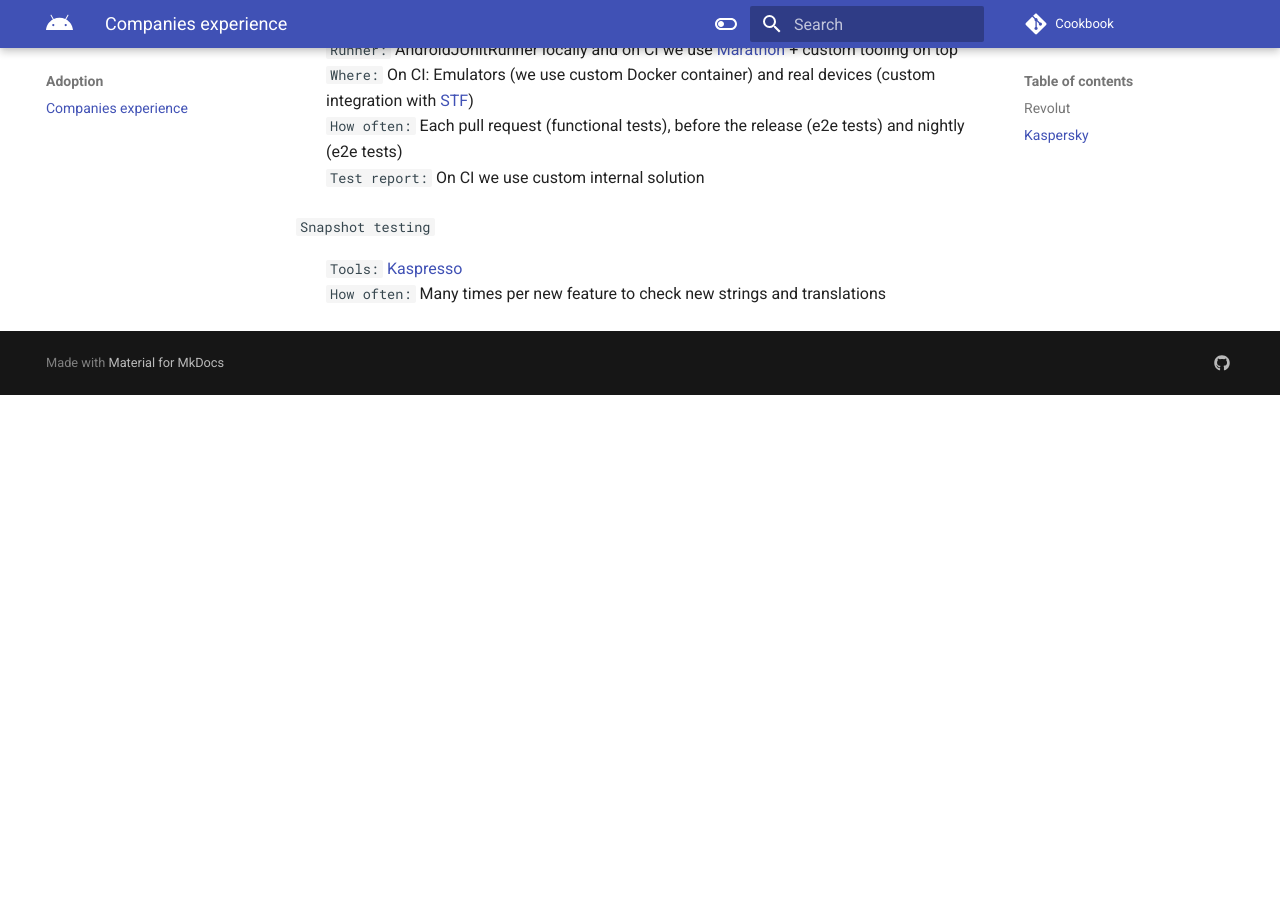
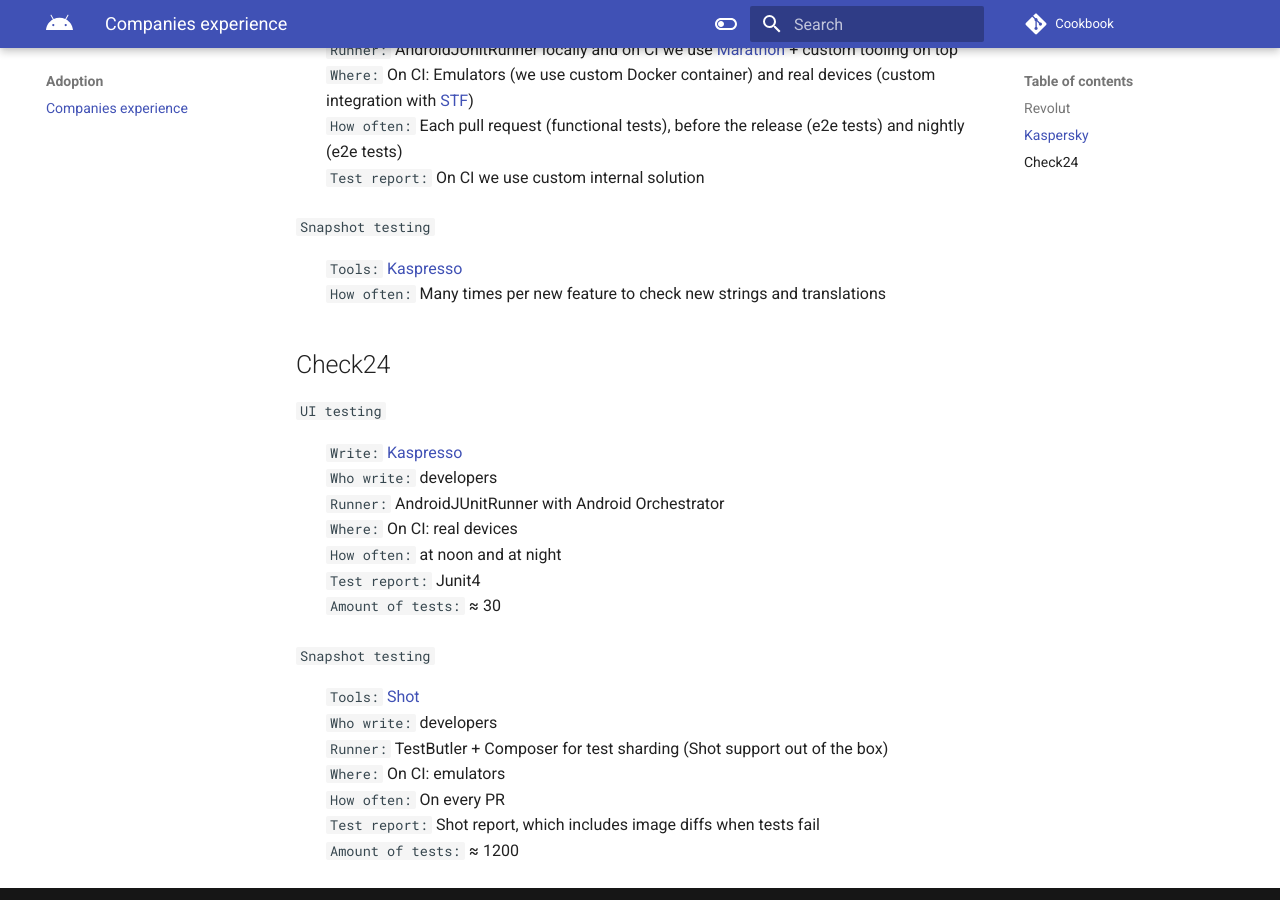
Before and after one commit to android-ui-testing/Cookbook, an MkDocs documentation site: the page built from docs/content/adoption/companies_experience.md, in a window 1280 px wide and 900 px high, scrolled down 1072 px. Built offline with MkDocs 1.6.1 and Material for MkDocs 9.7.7, drawn with Linux system fonts in a browser that asks for light colours; comment, search, counter and statistics services are not loaded; before the commit the page ends 1467 px from its top, so only the background shows below that.

Commit message:
Add experience at Check24

```diff
--- a/docs/content/adoption/companies_experience.md
+++ b/docs/content/adoption/companies_experience.md
@@ -49,3 +49,28 @@
 
 :   `Tools:` [Kaspresso](https://github.com/KasperskyLab/Kaspresso) <br>
 `How often:` Many times per new feature to check new strings and translations
+
+
+
+## Check24
+
+`UI testing`
+
+
+: `Write:` [Kaspresso](https://github.com/KasperskyLab/Kaspresso) <br>
+`Who write:` developers<br>
+`Runner:` AndroidJUnitRunner with Android Orchestrator <br>
+`Where:` On CI: real devices <br>
+`How often:` at noon and at night <br>
+`Test report:` Junit4 <br>
+`Amount of tests:` ≈ 30 <br>
+
+`Snapshot testing`
+
+:   `Tools:` [Shot](https://github.com/pedrovgs/Shot) <br>
+`Who write:` developers<br>
+`Runner:` TestButler + Composer for test sharding (Shot support out of the box) <br>
+`Where:` On CI: emulators <br>
+`How often:` On every PR <br>
+`Test report:` Shot report, which includes image diffs when tests fail <br>
+`Amount of tests:` ≈ 1200 <br>
```
